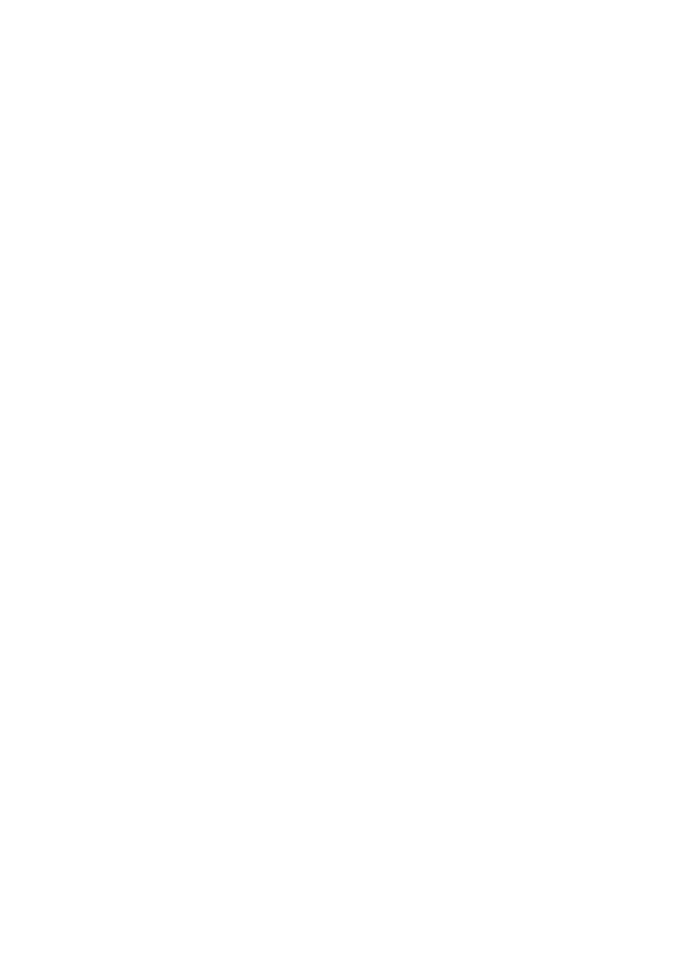
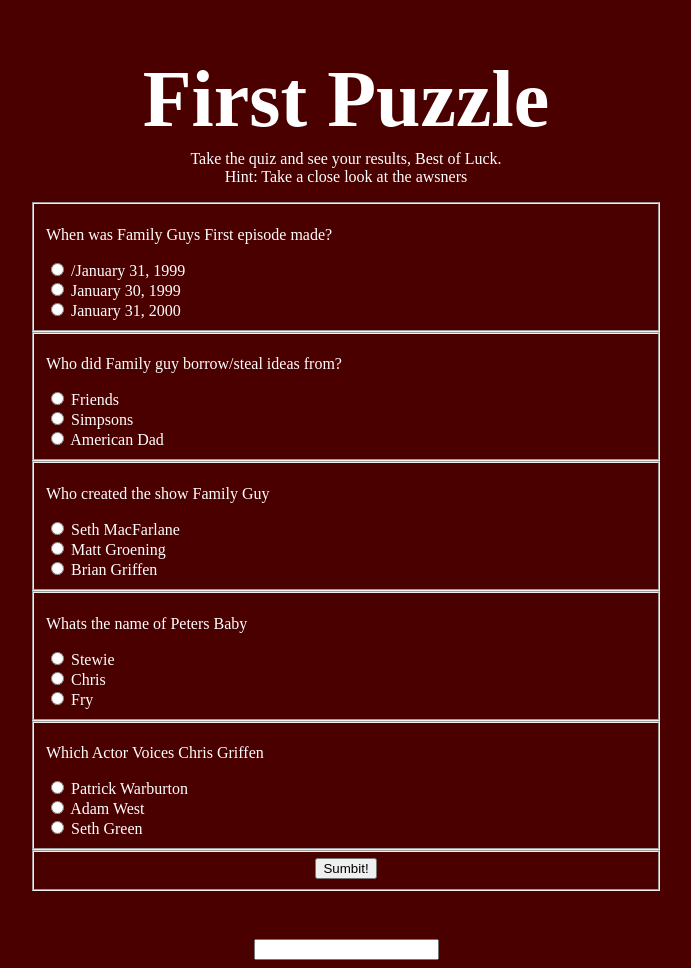
Before and after one commit to Amakris12/Puzzles, a plain HTML site: page Pages/puzzleOneQuiz.html in a window 1280 px wide. Shown: the whole page, without its empty margins (294-985 px from the left). Before the commit the page ends 800 px from the top, so only its background shows below. Drawn offline with Linux system fonts and the light colour scheme.

Commit message:
finished two of the puzzles
Created the quiz which gives an awnser and finished making the home page

```diff
--- a/Home.html
+++ b/Home.html
@@ -1,13 +1,16 @@
 <!DOCTYPE html>
 <html lang="en">
 <head>
+    <link rel="stylesheet" href="Styles/index.css">
     <meta charset="UTF-8">
     <meta http-equiv="X-UA-Compatible" content="IE=edge">
     <meta name="viewport" content="width=device-width, initial-scale=1.0">
     <title>Home Page</title>
 </head>
 <body>
-    <h1>Puzzle Time</h1>
-    <p >Old Man Jenkins has returned to give you some new problem solving puzzles <br> Best of luck!</p>
+    /first
+    <h1 class="head">Puzzle Time</h1>
+    <p class="lining" >Old Man Jenkins has returned to give you some new problem solving puzzles,There are six levels for you to complete and when you complete all of the possible quizzes you will recive a reward! <br> Best of luck!</p>
+    <p class='name'>The path to your first puzzle is hidden in the top left corner of the page, Goodluck!</p>
 </body>
 </html>
--- a/Pages/puzzleOneQuiz.html
+++ b/Pages/puzzleOneQuiz.html
@@ -0,0 +1,104 @@
+<!DOCTYPE html>
+<html lang="en">
+<head>
+    <link rel="stylesheet" href="../Styles/Pages/quiz.css">
+    <meta charset="UTF-8">
+    <meta http-equiv="X-UA-Compatible" content="IE=edge">
+    <meta name="viewport" content="width=device-width, initial-scale=1.0">
+    <title>Quiz</title>
+</head>
+<body>
+    <h1 class="head">First Puzzle</h1>
+    <p class="Hint">Take the quiz and see your results, Best of Luck. <br> Hint: Take a close look at the awsners</p>
+    <div class="div">
+        <fieldset >
+            <p>When was Family Guys First episode made?</p>
+            <input type="radio" id="F1" name="f1" value="Barry Allen">
+            <label for="F1">/January 31, 1999</label><br>
+            <input type="radio" id="f2" name="f1" value="Jay Garrick">
+            <label for="f2">January 30, 1999</label><br>
+            <input type="radio" id="f3" name="f1" value="Wally West">
+            <label for="f3">January 31, 2000</label>
+        </fieldset>
+   </div>
+    <div class="div">
+        <fieldset>
+            <p>Who did Family guy borrow/steal ideas from?</p>
+            <input type="radio" id="m1" name="m1" value="2020">
+            <label for="m1">Friends</label><br>
+            <input type="radio" id="m2" name="m1" value="2022">
+            <label for="m2">Simpsons</label><br>
+            <input type="radio" id="m3" name="m1" value="2021">
+            <label for="m3">American Dad</label>
+        </fieldset>
+    </div>
+    <div class="div">
+        <fieldset>
+            <p>Who created the show Family Guy</p>
+            <input type="radio" id="r1" name="r1" value="Reverse flash">
+            <label for="r1">Seth MacFarlane</label><br>
+            <input type="radio" id="r2" name="r1" value="Flash Reverse">
+            <label for="r2">Matt Groening</label><br>
+            <input type="radio" id="r3" name="r1" value="Savitar">
+            <label for="r3">Brian Griffen</label>
+        </fieldset>
+    </div>
+    <div class="div">
+        <fieldset>
+            <p>Whats the name of Peters Baby</p>
+            <input type="radio" id="g1" name="g1" value="Grant Gustin">
+            <label for="g1">Stewie</label><br>
+            <input type="radio" id="g2" name="g1" value="Lee Harvey Oswald">
+            <label for="g2">Chris</label><br>
+            <input type="radio" id="g3" name="g1" value="Erza Miller">
+            <label for="g3">Fry</label>
+        </fieldset>
+    </div>
+    <div class="div">
+        <fieldset>
+            <p>Which Actor Voices Chris Griffen</p>
+            <input type="radio" id="g1" name="q1" value="Grant Gustin">
+            <label for="g1">Patrick Warburton</label><br>
+            <input type="radio" id="g2" name="q1" value="Lee Harvey Oswald">
+            <label for="g2">Adam West</label><br>
+            <input type="radio" id="q3" name="q1" value="Erza Miller">
+            <label for="g3">Seth Green</label>
+        </fieldset>
+    </div>
+    <div class="div">
+        <fieldset>
+            <button type='button' onclick="scored()">Sumbit!</button>
+        </fieldset>
+    </div>
+    <input class="score" type="text" id="score">
+    <script>
+        var score =0;
+        function scored(){
+            if(document.getElementById('F1').checked == true)
+            {
+            score+=2;
+            }
+            else{
+            score = score;
+            }
+            if(document.getElementById('m2').checked == true)
+            {
+            score+=2;
+            }
+            if(document.getElementById('r1').checked == true )
+            {
+            score+=2;
+            }
+            if(document.getElementById('g1').checked == true)
+            {
+            score+=2;
+            }
+            if(document.getElementById('q3').checked == true)
+            {
+            score+=2;
+            }
+            document.getElementById('score').value = score;
+        }
+    </script>
+</body>
+</html>
--- /dev/null
+++ b/Styles/Pages/quiz.scss
@@ -0,0 +1,40 @@
+body{
+    background-color: rgb(75, 0, 0);
+    .head{
+        text-align: center;
+        font-size: 5rem;
+        color: white;
+    }
+    .Hint{
+        margin-top: -3rem;
+        text-align: center;
+        color: white;
+    }
+    .fieldset{
+        width: 10rem;
+    }
+    p{
+        color: white;
+
+    }
+    label{
+        color: white;
+
+    }
+    .div{
+        width: 50%;
+        margin-left: auto;
+        margin-right: auto;
+    }
+    button{
+        margin-left: auto;
+        margin-right: auto;
+        display: block;
+    }
+    .score{
+        margin-left: auto;
+        margin-right: auto;
+        display: block;
+        margin-top: 3rem;
+    }
+}
--- /dev/null
+++ b/Styles/Pages/riddle.scss
@@ -0,0 +1,37 @@
+body{
+    background-color: black;
+    .head{
+        color: rgb(0, 112, 6);
+        text-align: center;
+        font-size: 4rem;
+    }
+    .para{
+        color: rgb(0, 112, 6);
+        text-align: center;
+        margin-top: -2rem;
+    }
+    .div{
+        margin-left: auto;
+        margin-right: auto;
+        width: 80%;
+        border-radius: 30px;
+        box-shadow:rgb(0, 112, 6) 2px 2px 2px 2px ;
+        height: 10rem;
+    }
+    .divHead{
+        color: rgb(0, 112, 6);
+        width: 40%;
+        text-align: center;
+        position: relative;
+        top: 1rem;
+    }
+    input{
+        position: absolute;
+        right: 20rem;
+        background-color: transparent;
+        box-shadow:rgb(0, 112, 6) 2px 2px 2px 2px ;
+        border-radius: 30px;
+        width: 15rem;
+        height: 1.5rem;
+    }
+}
--- a/Styles/index.scss
+++ b/Styles/index.scss
@@ -0,0 +1,20 @@
+body{
+    background-color: black;
+    .head{
+        color: rgb(204, 173, 0);
+        text-align: center;
+        font-size: 5rem;
+    }
+    .lining{
+        color: rgb(173, 147, 0);
+        font-size: 1.1rem;
+        width: 50%;
+        margin-left: auto;
+        margin-right: auto;
+        text-align: center;
+    }
+    .name{
+        text-align: center;
+        color: rgb(173, 147, 0);
+    }
+}
```
Also changed, not shown: Pages/puzzleThreeRiddle.html (+29 -0 lines), Styles/Pages/quiz.css (added), Styles/Pages/riddle.css (added), Styles/index.css, 3 other files.
